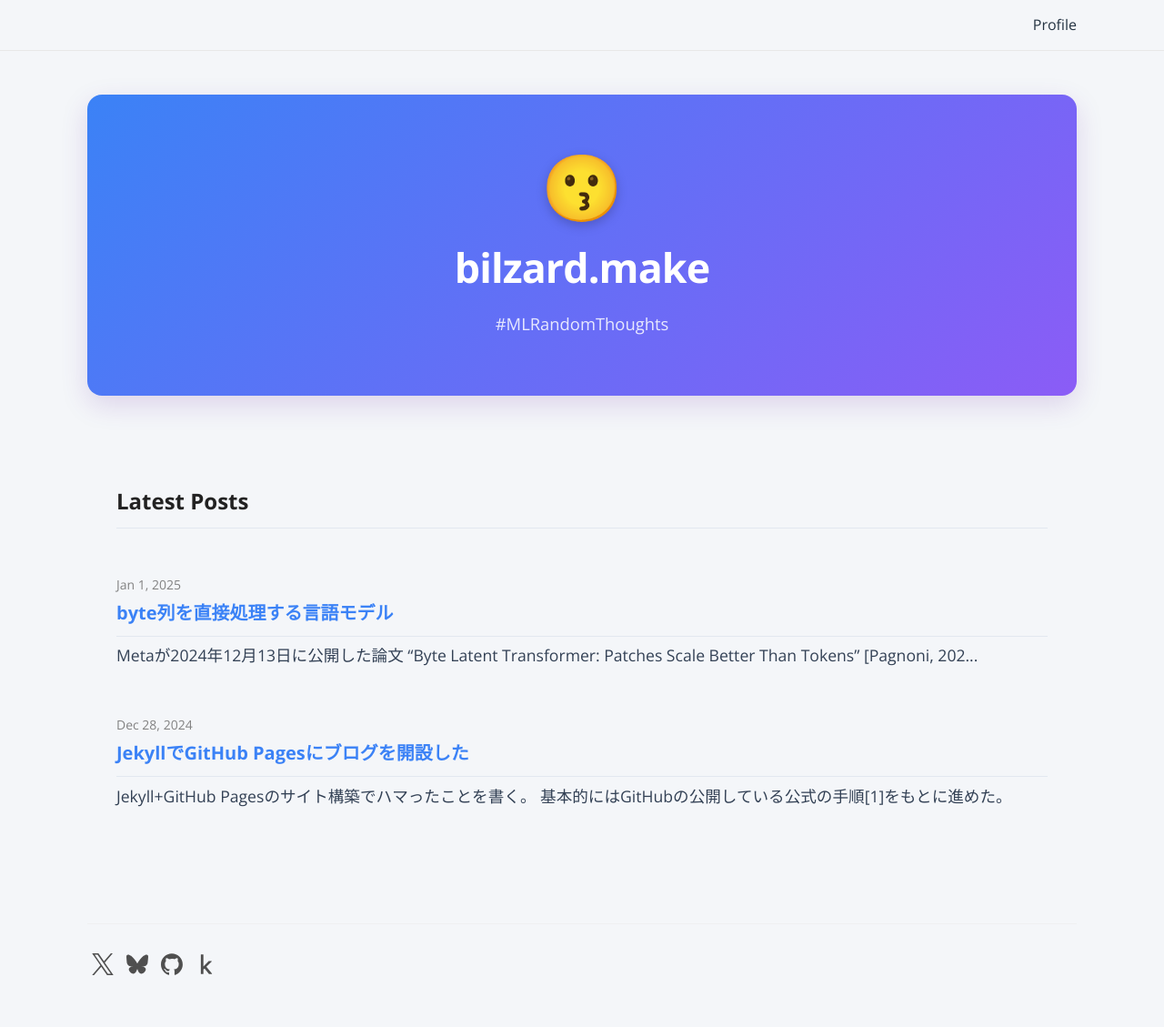
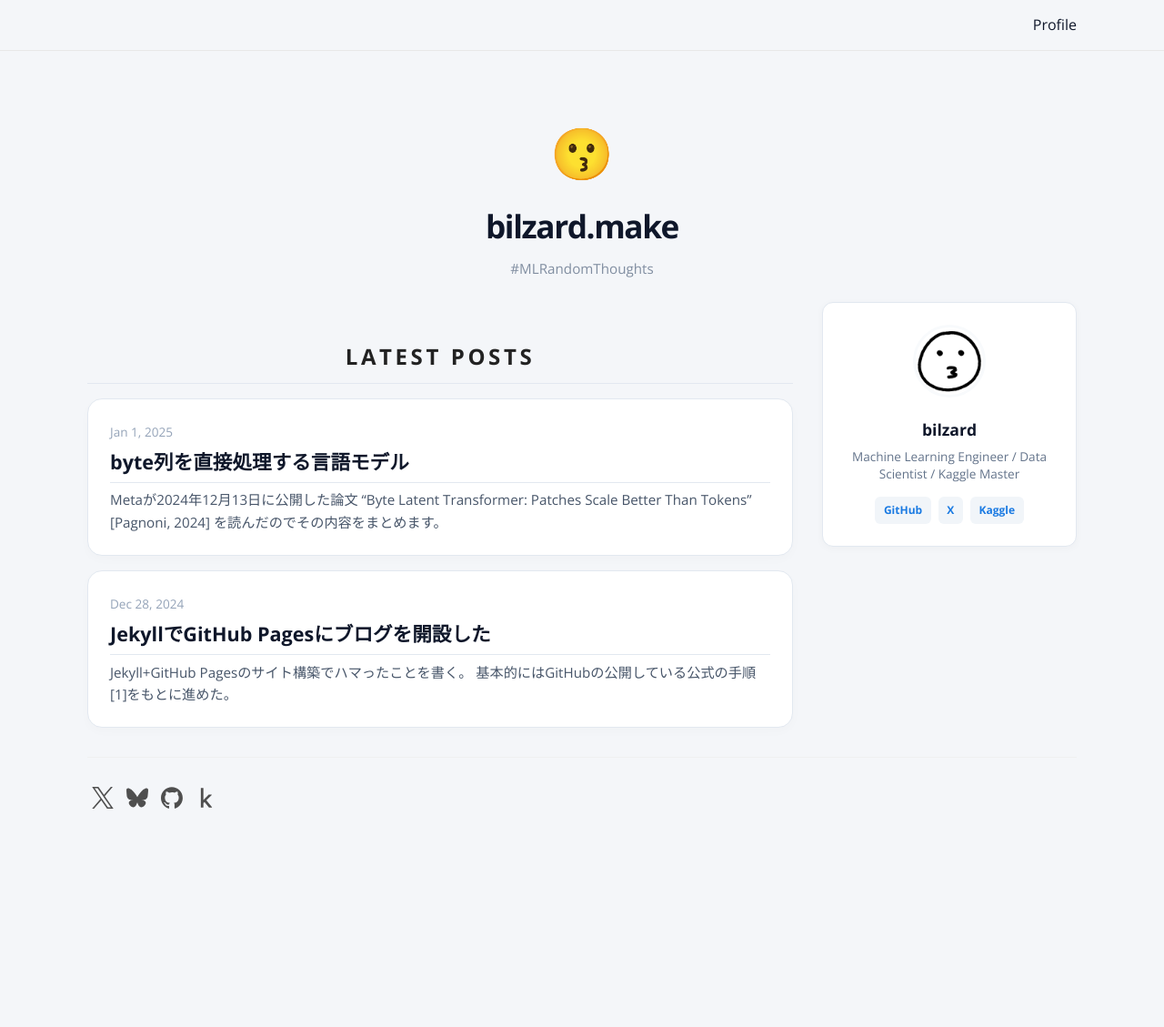
Before and after one commit to bilzard/bilzard.github.io, a Jekyll site: the page built from index.md, in a window 1280 px wide. Shown: the whole page at 91% size. Built offline with Jekyll 4.4.1, drawn with Linux system fonts in a browser that asks for light colours; after the commit the page ends 945 px from its top, so only the background shows below that.

Commit message:
メインページの見た目調整

```diff
--- a/_layouts/home.html
+++ b/_layouts/home.html
@@ -1,40 +1,35 @@
 ---
 layout: default
 ---
+
 <header class="home-header">
-  {% if site.emoji %}
   <div class="home-emoji">{{ site.emoji }}</div>
-  {% endif %}
   <h1 class="home-title">{{ site.title | escape }}</h1>
-  <p class="home-tagline">{{ site.description | default: site.github.project_tagline | escape }}</p>
+  <p class="home-tagline">{{ site.description }}</p>
 </header>
-<div class="main-content"> {{ content }}
-  <h2>Latest Posts</h2>
-  <div>&nbsp;</div>
 
+<div class="post-container">
+  <div class="home-post-main">
+    <h2 class="latest-title">LATEST POSTS</h2>
     <ul class="post-list">
       {% for post in site.posts %}
         <li>
-        {% assign date_format = site.cayman-blog.date_format | default: "%b %-d, %Y" %}
-        <span class="post-meta">{{ post.date | date: date_format }}</span>
-
-        {% if post.emoji %}
-            {% assign emoji = post.emoji %}
-        {% else %}
-            {% assign emoji = "" %}
-        {% endif %}
+          <span class="post-meta">{{ post.date | date: "%b %-d, %Y" }}</span>
           <h2>
-          <a class="post-link" href="{{ post.url | absolute_url }}" title="{{ post.title }}">{{ emoji }} {{ post.title | escape }}
+            <a class="post-link" href="{{ post.url | absolute_url }}">
+              {% if post.emoji %}{{ post.emoji }} {% endif %}{{ post.title | escape }}
             </a>
-
             {% if jekyll.environment == "development" and post.published == false %}
               <span class="post-draft-label">DRAFT</span>
             {% endif %}
           </h2>
-
-        {{ post.excerpt | strip_html | normalize_whitespace | truncate: 100 }}
-
+          <p class="post-excerpt">{{ post.excerpt | strip_html | truncate: 140 }}</p>
         </li>
       {% endfor %}
     </ul>
   </div>
+
+  <aside class="post-sidebar">
+    {% include profile.html %}
+  </aside>
+</div>
--- a/_sass/blog/_components.scss
+++ b/_sass/blog/_components.scss
@@ -83,37 +83,135 @@
   @include small { font-size: 0.75rem; }
 }
 
-/* --- Post List (Home) --- */
+ /* --- Post Card List (Home / Monotonic Layered Design) --- */
 .post-list {
-  margin: 0;
+  margin: 0 auto;
   padding: 0;
   list-style: none;
-
-  @include media-query($on-palm) {
-    padding: 0 10px;
-  }
+  max-width: 50rem; /* 記事の本文エリアと幅を統一 */
+  display: flex;
+  flex-direction: column;
+  gap: 1rem; /* カード同士の間隔 */
 
   > li {
-    margin-bottom: $spacing-unit * 1.5;
-    font-weight: 500;
+    background: #ffffff; /* カードの背景は純白 */
+    padding: 1.5rem;
+    border-radius: 16px;
+    border: 1px solid #e2e8f0; /* 薄いグレーの境界線 */
+    box-shadow: 0 4px 12px rgba(0, 0, 0, 0.02); /* 繊細な影で浮遊感を出す */
+    transition: transform 0.2s ease, box-shadow 0.2s ease;
 
-    > h2 {
+    /* ホバー時にわずかに浮き上がる演出 */
+    &:hover {
+      transform: translateY(-2px);
+      box-shadow: 0 10px 20px rgba(0, 0, 0, 0.04);
+
+      .post-link {
+        color: $body-link-color !important; /* ホバー時のみ青くする */
+        text-decoration: underline;
+      }
+    }
+
+    /* 日付表示 */
+    .post-meta {
+      font-size: 0.85rem;
+      color: #94a3b8; /* テキストより薄いグレー */
+      display: block;
+      margin-bottom: 0.5rem;
+    }
+
+    /* タイトルエリア */
+    h2 {
       margin: 0 0 0.4rem;
       display: flex;
       align-items: center;
       flex-wrap: wrap;
-      gap: 0.4em;
+      gap: 0.5rem;
+
+      .post-link {
+        font-size: 1.35rem;
+        font-weight: 800;
+        color: #0f172a !important; /* ★ 記事リストのタイトルは黒（モノトーン） */
+        text-decoration: none;
+        transition: color 0.2s ease;
+        line-height: 1.3;
+      }
+
+      .post-emoji {
+        font-size: 1.2em;
+      }
     }
 
-    > p { margin-top: 0; }
+    /* 抜粋テキスト（要約） */
+    .post-excerpt {
+      font-size: 0.95rem;
+      color: #475569; /* 本文と同じスレートグレー */
+      line-height: 1.6;
+      margin: 0;
+    }
+
+    /* DRAFTラベル（Zenn風） */
+    .post-draft-label {
+      color: #e53e3e;
+      border: 1px solid #fed7d7;
+      background-color: #fff5f5;
+      border-radius: 4px;
+      padding: 1px 6px;
+      font-size: 0.65rem;
+      font-weight: bold;
+      letter-spacing: 0.05em;
+      margin-left: 0.2rem;
+    }
   }
+}
+
+/* モバイル対応：画面幅が狭いときは角丸を少し小さく、余白を調整 */
+@media screen and (max-width: $on-palm) {
+  .post-list {
+    padding: 0 1rem;
+    > li {
+      padding: 1.2rem;
+      border-radius: 12px;
+
+      h2 .post-link {
+        font-size: 1.2rem;
+      }
+    }
+  }
+}
+
+/* 「Latest Posts」の文字を少し控えめにする */
+.main-content > h2 {
+  text-align: center;
+  font-size: 1.1rem;
+  font-weight: bold;
+  color: #94a3b8;
+  text-transform: uppercase;
+  letter-spacing: 0.1em;
+  margin-bottom: 2rem;
 }
 
 .post-link {
   display: inline-block;
-  @include relative-font-size(1.25);
-  font-weight: 600;
-  margin-bottom: 0;
+  font-size: 1.6rem; /* 以前より少し大きく */
+  font-weight: 800;
+  color: #1a202c; /* チャコール */
+  text-decoration: none;
+  line-height: 1.3;
+
+  &:hover {
+    color: $body-link-color; /* 青 */
+    text-decoration: underline;
+  }
+}
+
+/* トップページの「Latest Posts」見出しも中央揃えにする */
+.main-content > h2 {
+  text-align: center;
+  font-size: 1.8rem;
+  color: $section-headings-color;
+  margin-top: 0;
+  margin-bottom: 2rem;
 }
 
 .post-meta {
--- a/_sass/blog/_layout.scss
+++ b/_sass/blog/_layout.scss
@@ -86,37 +86,70 @@ $nav-line-height: $base-line-height * $base-font-size * 2.25;
     }
   }
 }
-
-/* --- Home Header (トップページ用: モダンなヒーローバナー) --- */
+/* --- Home Header (Compact & Centered) --- */
 .home-header {
   text-align: center;
-  padding: 4rem 2rem;
-  /* ★ ご自身のテーマカラーで美しいグラデーションを描画 */
-  background: linear-gradient(135deg, $header-bg-color, $header-bg-color-secondary);
-  border-radius: 16px; /* ★ 角丸にしてカード感を出す */
-  margin-bottom: 3rem;
-  box-shadow: 0 10px 30px rgba(87, 21, 153, 0.15); /* 紫色の柔らかい影 */
+  /* 天井との隙間を最小(1rem)にし、下方向も詰め気味に */
+  padding: 1rem 0 0.5rem;
+  max-width: $content-width;
+  margin: 0 auto;
+  background: transparent !important; /* 背景色を完全に抜く */
 
   .home-emoji {
-    font-size: 4.5rem;
-    line-height: 1;
-    margin-bottom: 1rem;
-    filter: drop-shadow(0 4px 6px rgba(0,0,0,0.2)); /* 絵文字を少し浮き立たせる */
+    font-size: 3.5rem;
+    margin-bottom: 0.25rem;
   }
 
   .home-title {
-    font-size: 2.8rem;
-    font-weight: 800;
-    color: #ffffff; /* ★ 背景が濃いので文字は白 */
-    margin: 0 0 0.5rem;
-    letter-spacing: -0.02em;
+    font-size: 2.2rem;
+    font-weight: 850;
+    color: #0f172a;
+    margin: 0;
+    letter-spacing: -0.04em;
+    background: none !important;
+    -webkit-text-fill-color: initial !important;
   }
 
   .home-tagline {
-    font-size: 1.15rem;
-    color: rgba(255, 255, 255, 0.85); /* 半透明の白で上品に */
-    margin: 0;
+    font-size: 0.95rem;
+    margin-top: 0.25rem;
+    color: #64748b;
+    opacity: 0.8;
   }
+}
+
+/* --- Latest Posts Title (Spacing Fix) --- */
+.latest-title {
+  text-align: left; /* Zenn風に左寄せ */
+  font-size: 0.85rem;
+  font-weight: bold;
+  color: #94a3b8;
+  text-transform: uppercase;
+  letter-spacing: 0.12em;
+
+  /* タイトルと線、カードとの距離を極限まで詰める */
+  margin-top: 1.5rem;
+  margin-bottom: 0.75rem;
+  border-bottom: 1px solid #f1f5f9;
+  padding-bottom: 0.5rem;
+}
+
+/* --- Latest Posts Title (密度アップ) --- */
+.latest-title {
+  text-align: center; /* ヘッダーに合わせて中央揃え */
+  font-size: 0.85rem;
+  font-weight: bold;
+  color: #94a3b8;
+  text-transform: uppercase;
+  letter-spacing: 0.15em;
+
+  /* ★ タイトルと下の線の間隔を詰める */
+  margin-top: 2rem;
+  margin-bottom: 0.75rem;
+
+  /* 線を入れる場合は、ここでコントロール */
+  border-bottom: 1px solid #f1f5f9;
+  padding-bottom: 0.75rem;
 }
 
 /* --- Post Header (記事ページ用) --- */
--- a/_sass/variables.scss
+++ b/_sass/variables.scss
@@ -9,21 +9,30 @@ $large-breakpoint:  1024px !default;
 $large-breakpoint: 64em !default;
 $medium-breakpoint: 42em !default;
 
-// Headers - グラデーションをより現代的な配色に
-$header-bg-color: #3b82f6 !default;           // 明るい青
-$header-bg-color-secondary: #8b5cf6 !default; // 鮮やかな紫
+// Backgrounds
+$page-bg-color: #f8fafc !default;
+$card-bg-color: #ffffff !default;
 
-// Text - 青を少し明るく、グレーから濁りを取り除きます
-$section-headings-color: #243342 !default; // ほぼ黒に近いネイビー（信頼感）
-$body-text-color: #334155 !default;        // 鉄板のスレートグレー
-$body-link-color: #3b82f6 !default;        // 鮮やかなブルー（アクセント）
-$blockquote-text-color: #718096 !default;
+// Text - 澄んだスレートグレー
+$section-headings-color: #0f172a !default;
+$body-text-color: #334155 !default;
+$blockquote-text-color: #64748b !default;
+$body-link-color: #1a7ae2 !default;
+
+// ホバー時の色：少しだけ明るくするか、濃い黒にする
+$link-hover-color: #0f172a;
+
+// Headers
+$header-heading-color: #0f172a !default;
+$header-bg-color: #ffffff !default;
+$header-border-color: #f1f5f9 !default;
+$header-bg-color-secondary: #000000 !default;
 
 // Code
 $code-bg-color: #f3f6fa !default;
 $code-text-color: #567482 !default;
 
 // Borders
-$border-color: #dce6f0 !default;
+$border-color: #f1f5f9 !default;
 $table-border-color: #e9ebec !default;
 $hr-border-color: #eff0f1 !default;
```
Lines whose indentation alone changed are shown as unchanged.
